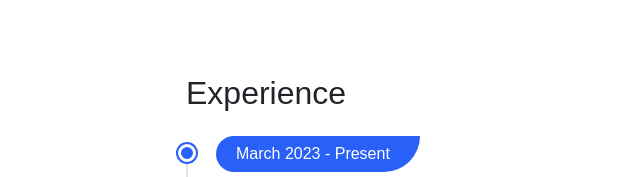
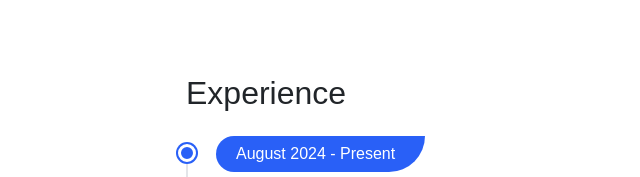
Before and after one commit to manish-maiyani/manish-maiyani.github.io, a plain HTML site: page index.html in a window 1280 px wide. Shown: the part 1000-1177 px from the top of the page, 469-1109 px from the left. Drawn offline with Linux system fonts and the light colour scheme; a web font is replaced by a local one.

Commit message:
index.html

```diff
--- a/index.html
+++ b/index.html
@@ -197,7 +197,7 @@
           <h2 class="fw-normal">Experience</h2>
           <ul class="timeline mt-4 pr-md-5">
             <li>
-              <div class="title">March 2023 - Present</div>
+              <div class="title">August 2024 - Present</div>
               <div class="details">
                 <h5>Web Developer</h5>
                 <small class="fg-theme">
```
